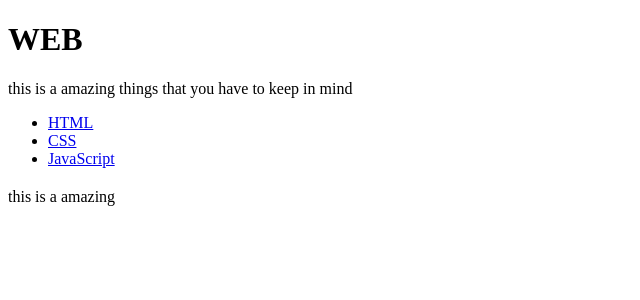
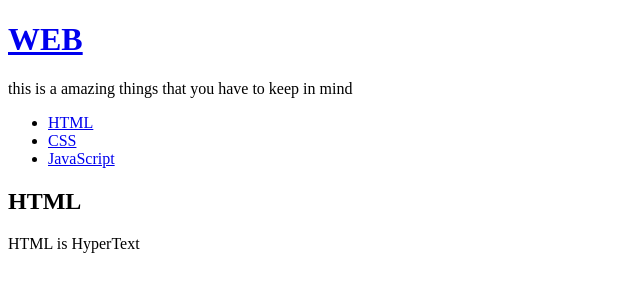
Before and after one commit to shinhyogeun/reactBasic, a React (Create React App) app: page / in a window 1280 px wide. Shown: the top 300 px of the page, without its empty margins (0-640 px from the left). Built offline with nearby package versions, Linux system fonts and the light colour scheme.

Commit message:
refactor : component event 만들어서 변경

```diff
--- a/src/App.js
+++ b/src/App.js
@@ -7,8 +7,11 @@ import Content from "./components/content";
 class App extends Component {
   constructor(props) {
     super(props);
+
     this.state = {
-      subject: { title: "WEB", sub: "this is a amazing things that you have to keep in mind" },
+      mode: "read",
+      subject: { title: "WEB", desc: "this is a amazing things that you have to keep in mind" },
+      welcome: { title: "Welcome", desc: "hello,react!!" },
       content: [
         { id: 1, title: "HTML", desc: "HTML is HyperText" },
         { id: 2, title: "CSS", desc: "CSS is custom ..." },
@@ -18,11 +21,26 @@ class App extends Component {
 
   }
   render() {
+    let _title, _desc = null;
+    if (this.state.mode === "welcome") {
+      _title = this.state.welcome.title
+      _desc = this.state.welcome.desc
+    } else if (this.state.mode === "read") {
+      _title = this.state.content[0].title
+      _desc = this.state.content[0].desc
+    }
     return (
       <div className="App">
-        <Header title={this.state.subject.title} sub={this.state.subject.sub}></Header>
+        <Header
+          title={this.state.subject.title}
+          subs={this.state.subject.desc}
+          onChangePage={function () {
+            this.setState({
+              mode: "welcome"
+            })
+          }.bind(this)}></Header>
         <List content={this.state.content}></List>
-        <Content titel="HTML" subs="this is a amazing"></Content>
+        <Content title={_title} subs={_desc}></Content>
       </div>
     );
   }
--- a/src/components/header.js
+++ b/src/components/header.js
@@ -4,8 +4,11 @@ class Header extends Component {
     render() {
         return (
             <header>
-                <h1>{this.props.title}</h1>
-                {this.props.sub}
+                <h1><a href="/" onClick={function (e) {
+                    e.preventDefault()
+                    this.props.onChangePage()
+                }.bind(this)}>{this.props.title}</a></h1>
+                {this.props.subs}
             </header>
         )
     }
```
Also changed, not shown: 1 other file (tests, documents, lock files or other folders).
